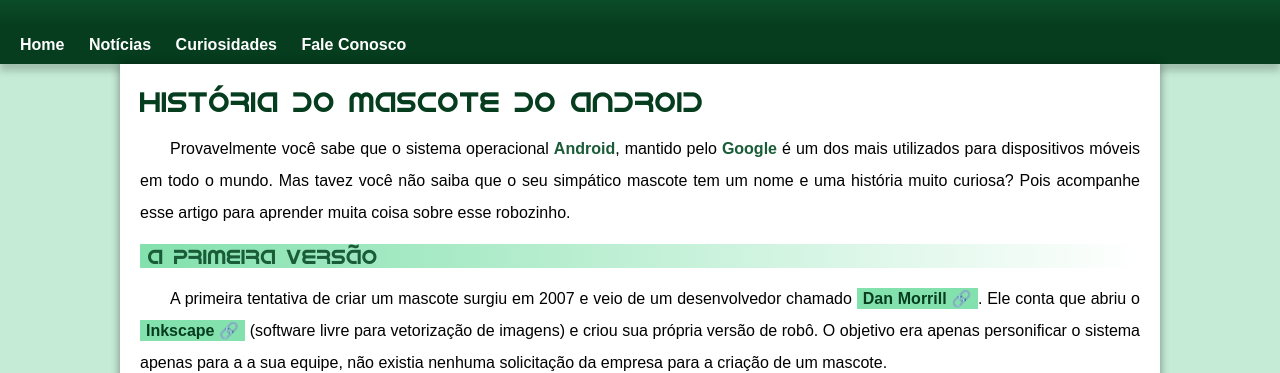
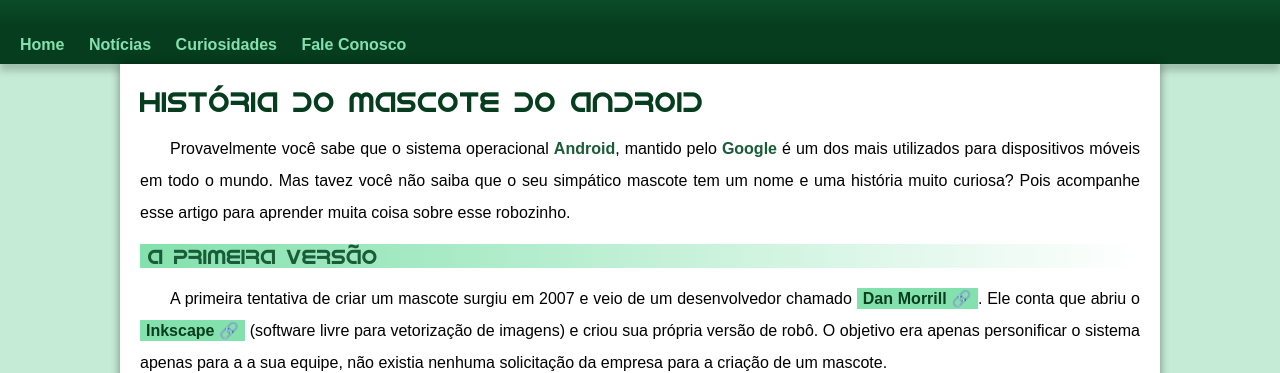
Before and after one commit to camilaangelico/d010-html-e-css-cursoemvideo, a plain HTML site: page android.html in a window 1280 px wide. Shown: the part 164-537 px from the top of the page. Drawn offline with Linux system fonts and the light colour scheme.

Commit message:
correções

```diff
--- a/assets/styles/style.css
+++ b/assets/styles/style.css
@@ -59,6 +59,7 @@ header > p{
     padding: 0px 10px 0px 10px;
     margin: auto;
     text-shadow: 2px 2px 0px rgba(0, 0, 0, 0.315);
+    margin-bottom: 20px;
 }
 
 nav{
@@ -68,7 +69,7 @@ nav{
 }
 
 nav > a{
-    color: #fff;
+    color: var(--cor1);
     padding: 10px;
     border-radius: 5px;
     text-decoration: none;
```
